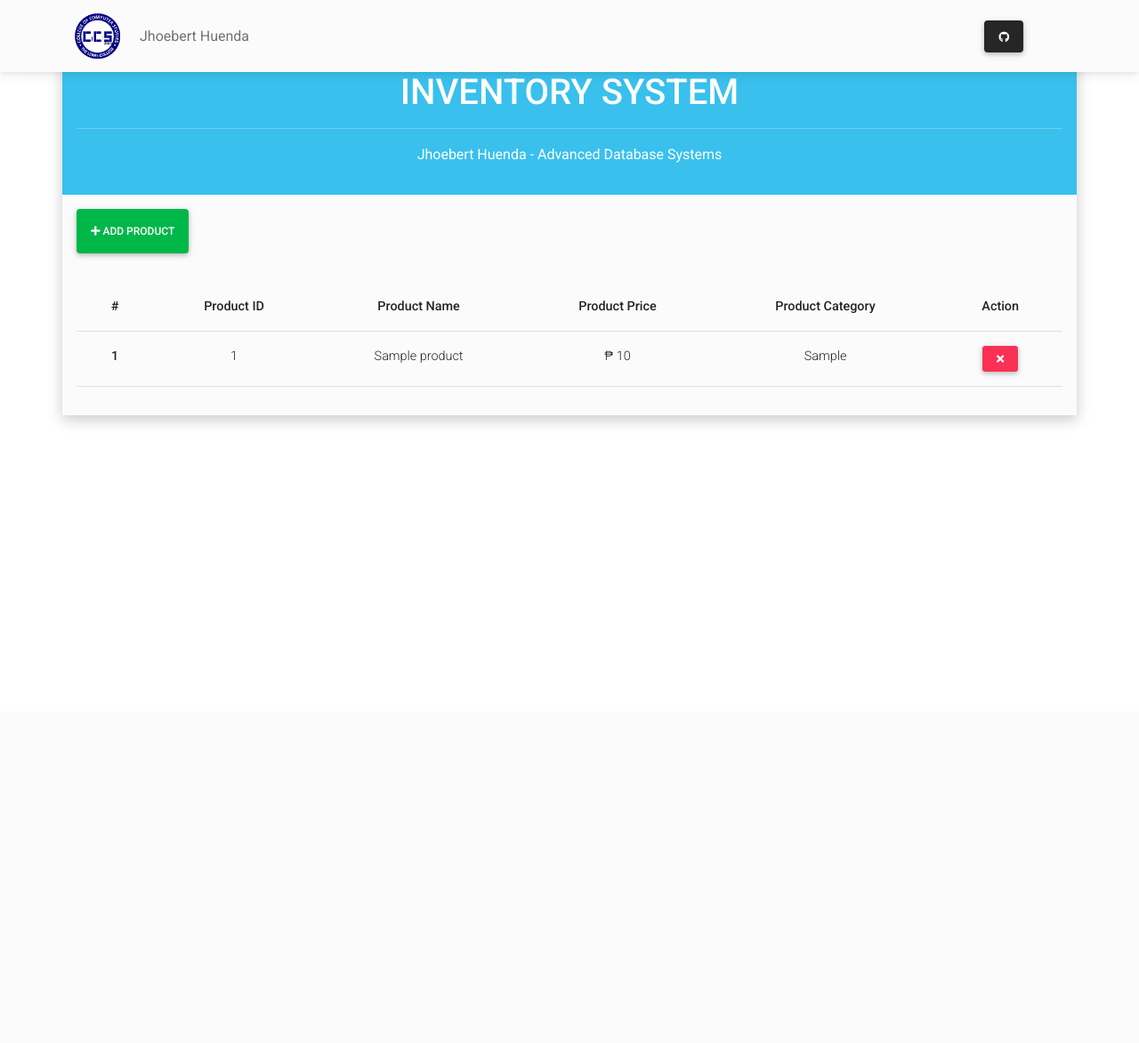
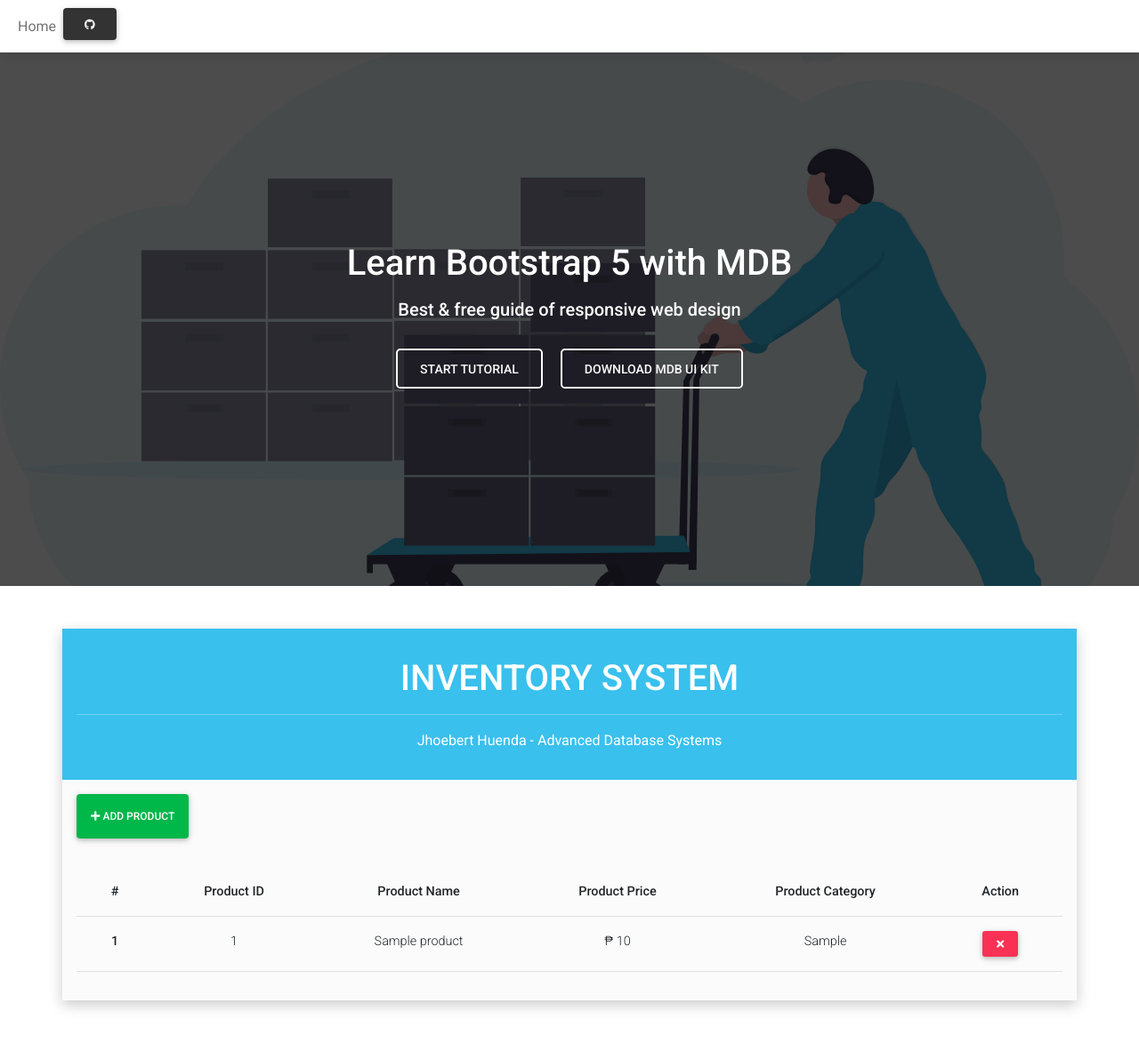
Before and after one commit to Huends-Jhoebert/crud-inventory-system, a PHP site: page / in a window 1280 px wide. Shown: the whole page at 89% size. Before the commit the page ends 476 px from the top, so only its background shows below. Run offline with PHP 8.4, Linux system fonts and the light colour scheme; tables that the repository leaves empty or names only in its code hold one stand-in row (values such as "Sample post").

Commit message:
Changed header

```diff
--- a/index.php
+++ b/index.php
@@ -27,43 +27,60 @@ $products = mysqli_fetch_all($result, MYSQLI_ASSOC);
 <body class="bg-white">
 
 	<header>
+		<!-- Intro settings -->
+		<style>
+			/* Default height for small devices */
+			#intro-example {
+				height: 400px;
+			}
+
+			/* Height for devices larger than 992px */
+			@media (min-width: 992px) {
+				#intro-example {
+					height: 600px;
+				}
+			}
+		</style>
+
 		<!-- Navbar -->
-		<nav class="navbar fixed-top navbar-expand-lg navbar-light bg-light">
-			<!-- Container wrapper -->
-			<div class="container">
-				<!-- Navbar brand -->
-				<a class="navbar-brand me-2">
-					<img src="images/ccs_logo.png" height="55" alt="" loading="lazy" style="margin-top: -1px;" />
-				</a>
-
-				<!-- Toggle button -->
-				<button class="navbar-toggler" type="button" data-mdb-toggle="collapse" data-mdb-target="#navbarButtonsExample" aria-controls="navbarButtonsExample" aria-expanded="false" aria-label="Toggle navigation">
+		<nav class="navbar navbar-expand-lg navbar-light bg-white sticky-top">
+			<div class="container-fluid">
+				<button class="navbar-toggler" type="button" data-mdb-toggle="collapse" data-mdb-target="#navbarExample01" aria-controls="navbarExample01" aria-expanded="false" aria-label="Toggle navigation">
 					<i class="fas fa-bars"></i>
 				</button>
+				<div class="collapse navbar-collapse" id="navbarExample01">
+					<ul class="navbar-nav me-auto mb-2 mb-lg-0">
+						<li class="nav-item active">
+							<a class="nav-link" aria-current="page" href="#">Home</a>
+						</li>
 
-				<!-- Collapsible wrapper -->
-				<div class="collapse navbar-collapse" id="navbarButtonsExample">
-					<!-- Left links -->
-					<ul class="navbar-nav me-auto mb-2 mb-lg-0">
 						<li class="nav-item">
-							<a class="nav-link" href="#">Jhoebert Huenda</a>
+							<a class="btn btn-primary" style="background-color: #333333;" href="#!" role="button"><i class="fab fa-github"></i></a>
+
 						</li>
 					</ul>
-					<!-- Left links -->
+				</div>
+			</div>
+		</nav>
+		<!-- Navbar -->
 
-					<div class="d-flex align-items-center">
-						<a class="btn btn-dark px-3 me-5" href="https://github.com/mdbootstrap/mdb-ui-kit" role="button"><i class="fab fa-github"></i></a>
-
+		<!-- Background image -->
+		<div id="intro-example" class="p-5 text-center bg-image" style="background-image: url('images/logistics.svg');">
+			<div class="mask" style="background-color: rgba(0, 0, 0, 0.7);">
+				<div class="d-flex justify-content-center align-items-center h-100">
+					<div class="text-white">
+						<h1 class="mb-3">Learn Bootstrap 5 with MDB</h1>
+						<h5 class="mb-4">Best & free guide of responsive web design</h5>
+						<a class="btn btn-outline-light btn-lg m-2" href="https://www.youtube.com/watch?v=c9B4TPnak1A" role="button" rel="nofollow" target="_blank">Start tutorial</a>
+						<a class="btn btn-outline-light btn-lg m-2" href="https://mdbootstrap.com/docs/standard/" target="_blank" role="button">Download MDB UI KIT</a>
 					</div>
 				</div>
-				<!-- Collapsible wrapper -->
 			</div>
-			<!-- Container wrapper -->
-		</nav>
-		<!-- Navbar -->
+		</div>
+		<!-- Background image -->
 	</header>
 
-	<main>
+	<main class="pb-5">
 		<div class="container p-0 bg-light shadow-3-strong mt-5">
 			<div class="bg-info p-3 __container">
 				<h1 class="text-center p-3 pb-0">INVENTORY SYSTEM</h1>
```
Also changed, not shown: images/logistics.svg (added).
